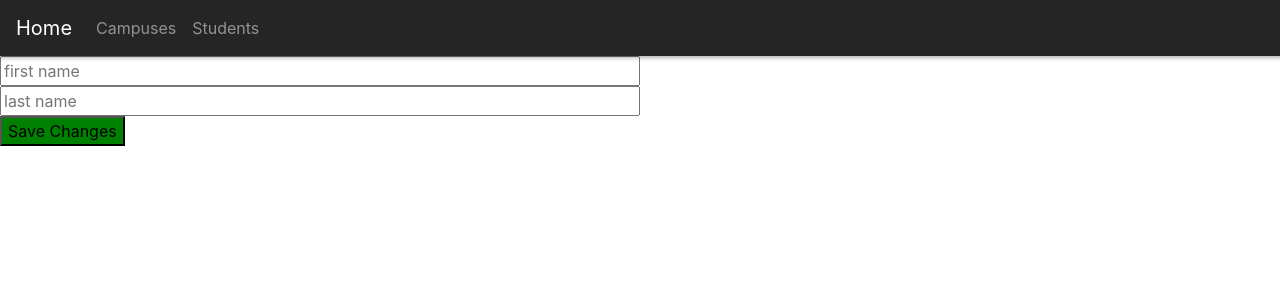
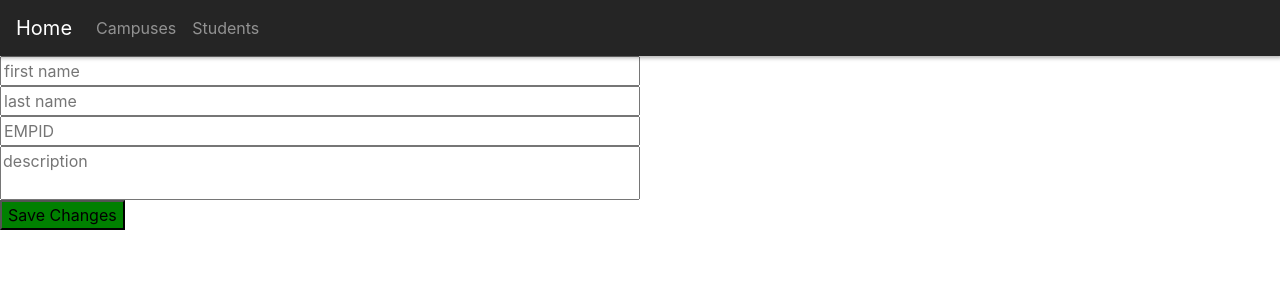
Before and after one commit to abiespinal04/ttp-project1, a React (Create React App) app in the folder FrontEnd/: page /editStudentScreen in a window 1280 px wide. Shown: the top 300 px of the page. Built offline with nearby package versions, Linux system fonts and the light colour scheme.

Commit message:
fixed the edit button to work a sync with every student info

```diff
--- a/FrontEnd/src/screens/EditStudentScreen.js
+++ b/FrontEnd/src/screens/EditStudentScreen.js
@@ -26,6 +26,9 @@ class EditStudentScreen extends Component {
             <div style={{ display: 'flex', flexDirection: 'column', width: '50%' }}>
                 <input placeholder='first name' onChange={(event) => this.setState({ firstName: event.target.value })} />
                 <input placeholder='last name' onChange={(event) => this.setState({ lastName: event.target.value })} />
+                <input placeholder='EMPID' onChange={(event) => this.setState({ EMPID: event.target.value })} />
+                <textarea placeholder='description' onChange={(event) => this.setState({ description: event.target.value })} />
+                {/* <input placeholder='last name' onChange={(event) => this.setState({ lastName: event.target.value })} /> */}
                 {/* <input placeholder='ImageURL' onChange={(event)=> this.setState({imageURL:event.target.value})}/>
                 <textarea placeholder='Description' onChange={(event)=> this.setState({description:event.target.value})}/> */}
 
```
Also changed, not shown: 1 other file (tests, documents, lock files or other folders).
